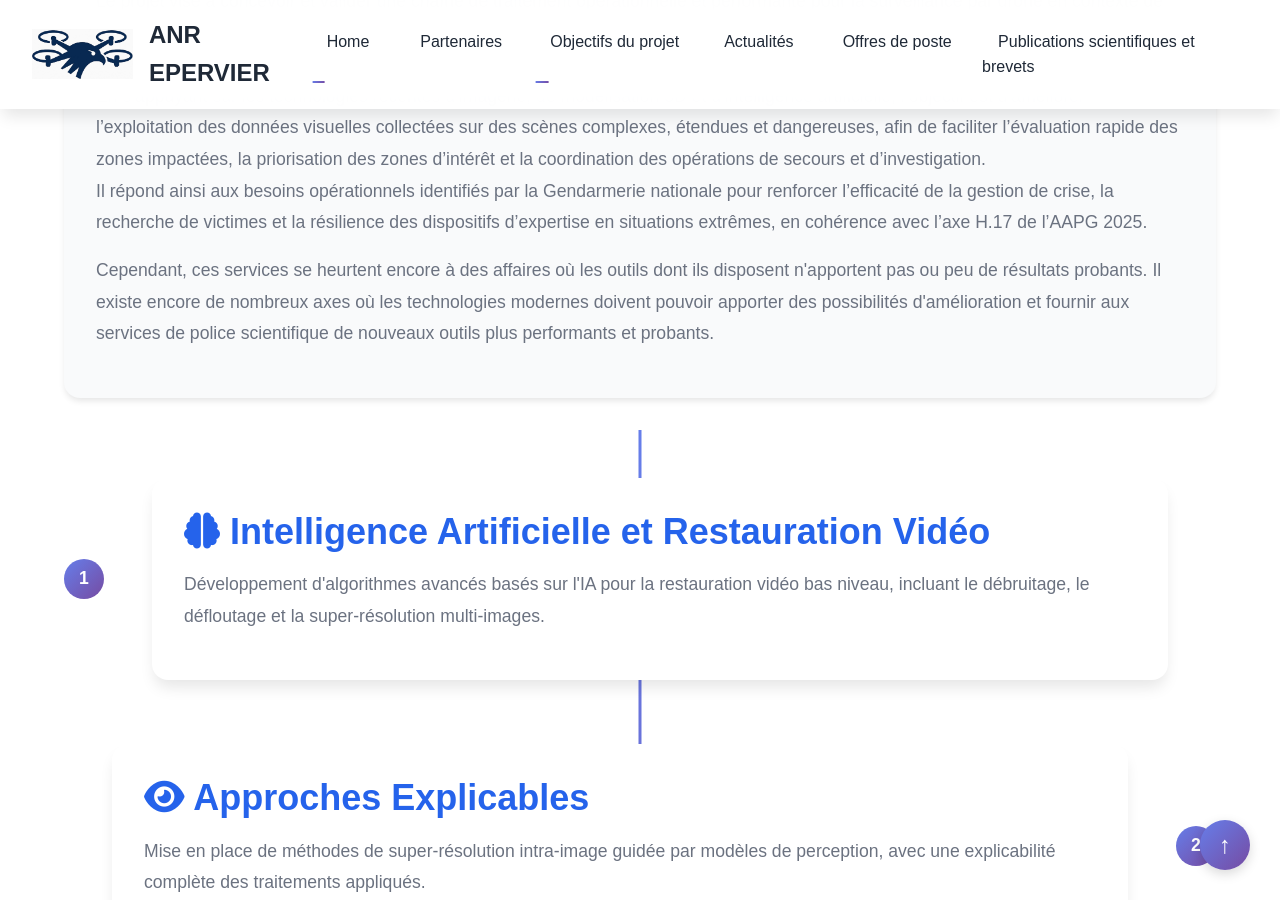
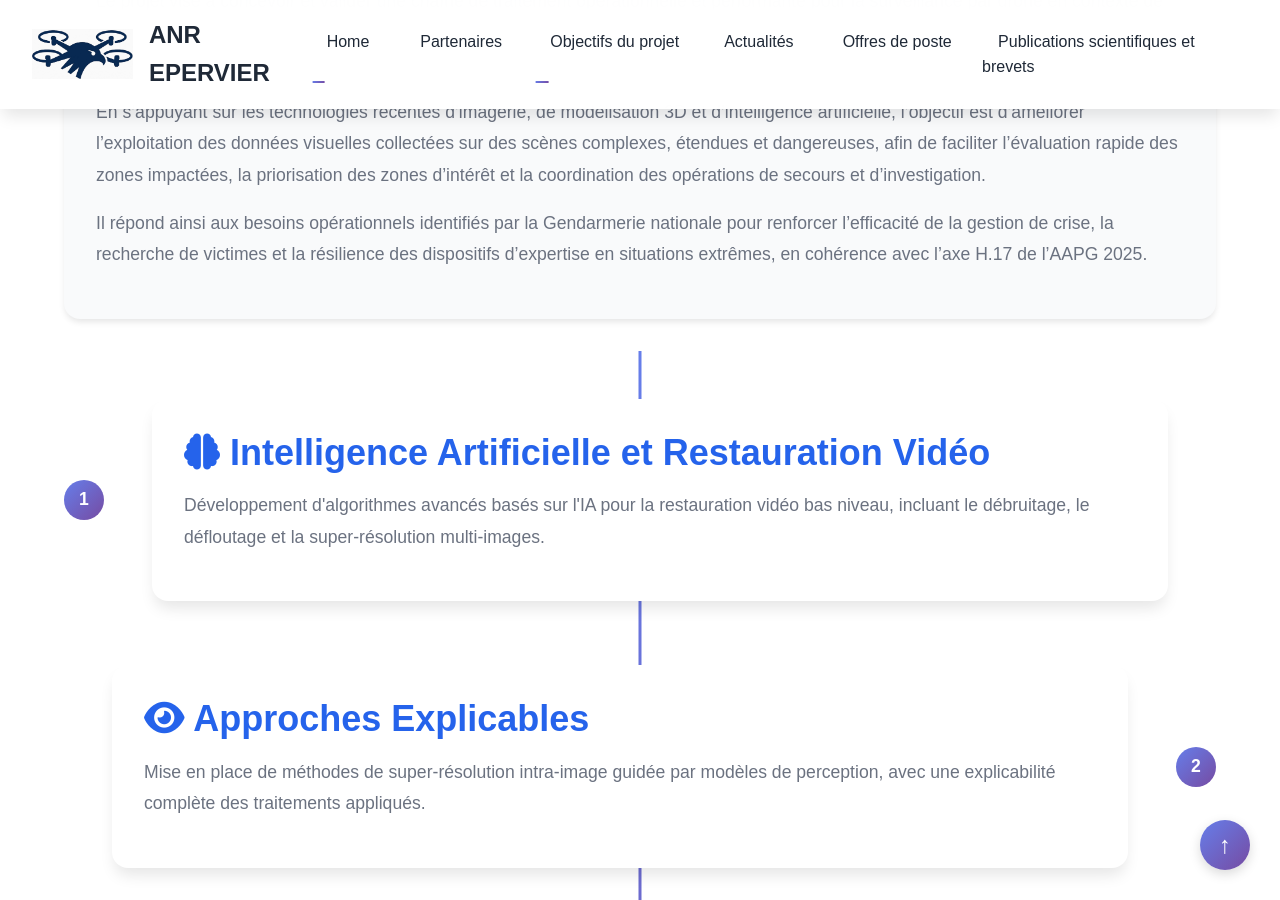
Before and after one commit to XLIM-Perception/anr-epervier, a Jekyll site: the page built from 02_objectifs.md, in a window 1280 px wide and 900 px high, scrolled down 379 px. Built offline with Jekyll 4.4.1, drawn with Linux system fonts in a browser that asks for light colours.

Commit message:
Update 02_objectifs.md

```diff
--- a/02_objectifs.md
+++ b/02_objectifs.md
@@ -13,14 +13,13 @@ permalink: /02_objectifs/
 <div class="card" style="margin-bottom: 2rem; background: var(--bg-secondary);">
   <div class="card-content">
     <p style="font-size: 1.1rem; line-height: 1.8; color: var(--text-secondary);">
-     Le projet vise à concevoir et valider une chaîne de traitement opérationnelle et performante pour la surveillance par drone en contexte de catastrophe, couvrant l’ensemble de la chaîne depuis l’acquisition des données jusqu’à la détection et la localisation d’objets et de personnes. <br> En s’appuyant sur les technologies récentes d’imagerie, de modélisation 3D et d’intelligence artificielle, l’objectif est d’améliorer l’exploitation des données visuelles collectées sur des scènes complexes, étendues et dangereuses, afin de faciliter l’évaluation rapide des zones impactées, la priorisation des zones d’intérêt et la coordination des opérations de secours et d’investigation. <br>
-      Il répond ainsi aux besoins opérationnels identifiés par la Gendarmerie nationale pour renforcer l’efficacité de la gestion de crise, la recherche de victimes et la résilience des dispositifs d’expertise en situations extrêmes, en cohérence avec l’axe H.17 de l’AAPG 2025.
+     Le projet vise à concevoir et valider une chaîne de traitement opérationnelle et performante pour la surveillance par drone en contexte de catastrophe, couvrant l’ensemble de la chaîne depuis l’acquisition des données jusqu’à la détection et la localisation d’objets et de personnes.
     </p>
     <p style="font-size: 1.1rem; line-height: 1.8; color: var(--text-secondary);">
-      Cependant, ces services se heurtent encore à des affaires où les outils dont ils disposent
-      n'apportent pas ou peu de résultats probants. Il existe encore de nombreux axes où les technologies
-      modernes doivent pouvoir apporter des possibilités d'amélioration et fournir aux services de police
-      scientifique de nouveaux outils plus performants et probants.
+      En s’appuyant sur les technologies récentes d’imagerie, de modélisation 3D et d’intelligence artificielle, l’objectif est d’améliorer l’exploitation des données visuelles collectées sur des scènes complexes, étendues et dangereuses, afin de faciliter l’évaluation rapide des zones impactées, la priorisation des zones d’intérêt et la coordination des opérations de secours et d’investigation. <br>
+    </p>
+    <p style="font-size: 1.1rem; line-height: 1.8; color: var(--text-secondary);">
+        Il répond ainsi aux besoins opérationnels identifiés par la Gendarmerie nationale pour renforcer l’efficacité de la gestion de crise, la recherche de victimes et la résilience des dispositifs d’expertise en situations extrêmes, en cohérence avec l’axe H.17 de l’AAPG 2025.
     </p>
   </div>
 </div>
```
